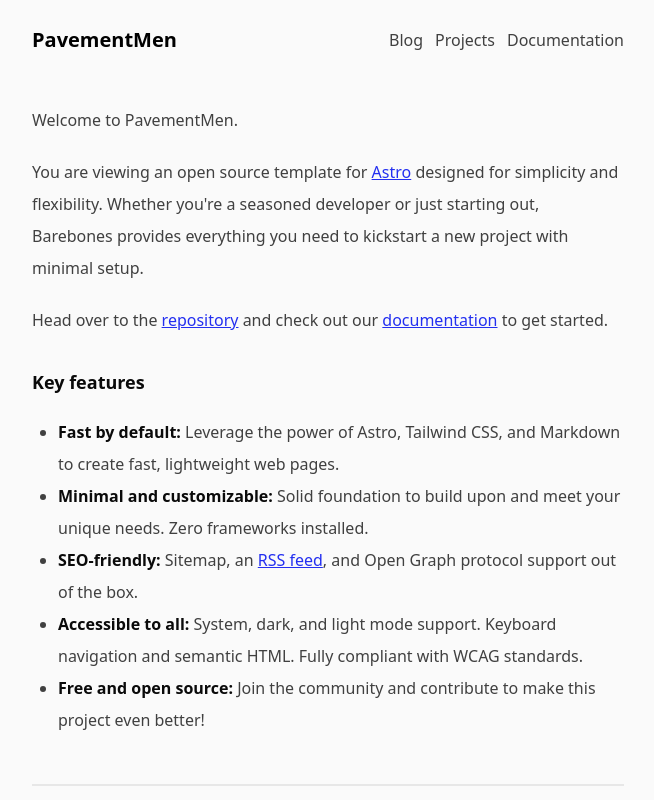
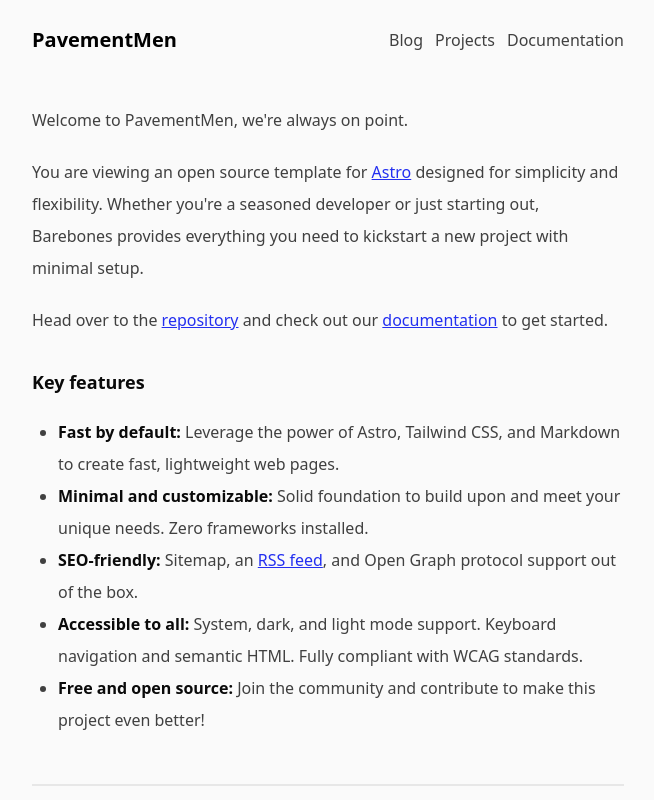
Before and after one commit to rizumu/pavementmen, an Astro site: page / in a window 1280 px wide. Shown: the top 800 px of the page, without its empty margins (312-966 px from the left). Built offline with nearby package versions, Linux system fonts and the light colour scheme; Astro itself is replaced by a stand-in of ours.

Commit message:
Update Introduction.astro

```diff
--- a/src/components/Introduction.astro
+++ b/src/components/Introduction.astro
@@ -1,6 +1,6 @@
 <section class="prose">
   <p>
-    Welcome to PavementMen.
+    Welcome to PavementMen, we're always on point.
   </p>
   <p>
       You are viewing an open source template for <a
```
